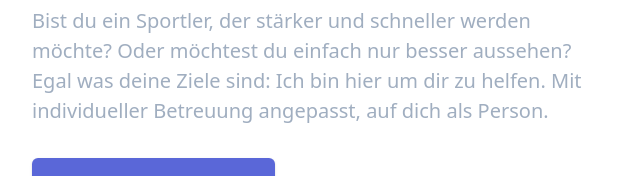
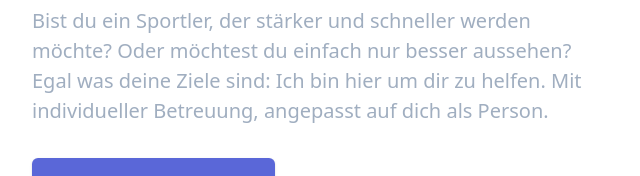
Before and after one commit to Uvacoder/coaching-bus, a Gatsby site: page / in a window 1280 px wide. Shown: the part 286-462 px from the top of the page, 0-640 px from the left. Built offline with nearby package versions, Linux system fonts and the light colour scheme; Gatsby itself is replaced by a stand-in of ours; a web font is replaced by a local one; what @tailwindcss/ui would draw is missing.

Commit message:
fix comma

```diff
--- a/src/components/Hero.jsx
+++ b/src/components/Hero.jsx
@@ -21,7 +21,7 @@ const Hero = () => {
                   Bist du ein Sportler, der stärker und schneller werden möchte?
                   Oder möchtest du einfach nur besser aussehen? Egal was deine
                   Ziele sind: Ich bin hier um dir zu helfen. Mit individueller
-                  Betreuung angepasst, auf dich als Person.
+                  Betreuung, angepasst auf dich als Person.
                 </p>
                 <div className="mt-5 sm:mt-8 sm:flex sm:justify-center lg:justify-start">
                   <div className="rounded-md shadow">
```
